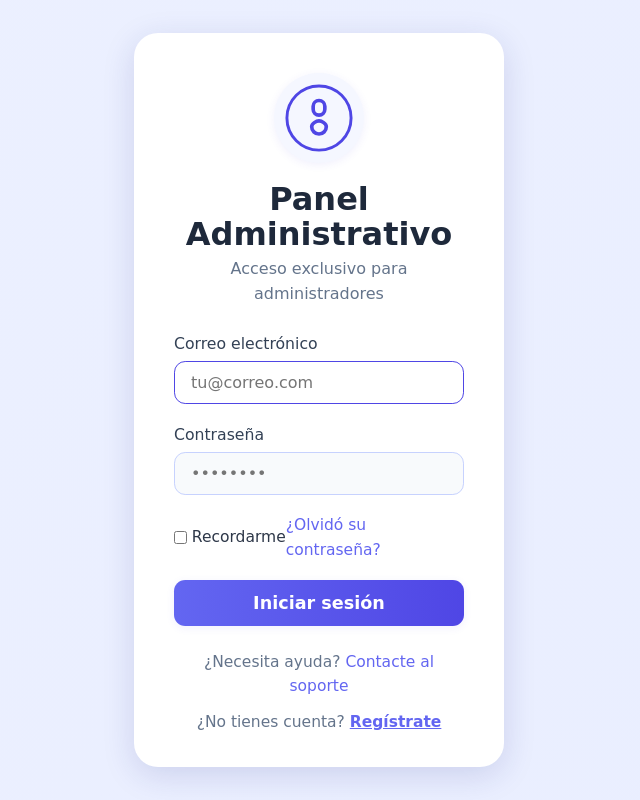
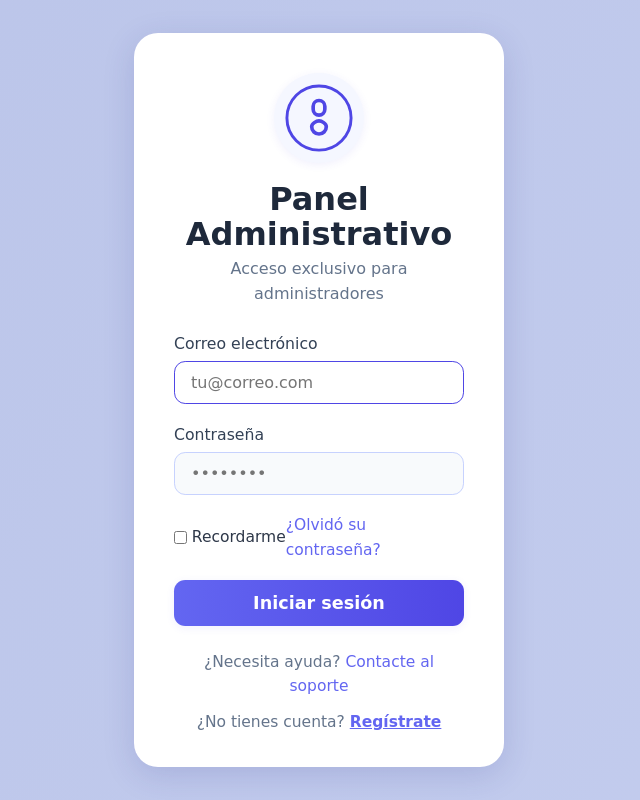
Before and after one commit to Garay-Ana/gecco-for-kinds, a React (Vite) app in the folder frontend/: page /admin/login in a window 1280 px wide. Shown: the whole page, without its empty margins (321-961 px from the left). Built offline with nearby package versions, Linux system fonts and the light colour scheme.

Commit message:
first commit

```diff
--- a/frontend/src/pages/admin.css
+++ b/frontend/src/pages/admin.css
@@ -1,7 +1,7 @@
 /* Estilos modernos y profesionales para el login de administrador */
 .adminlogin-bg-gradient {
   min-height: 100vh;
-  background: linear-gradient(120deg, #f5f7ff 0%, #e0e7ff 100%);
+  background: linear-gradient(120deg, #9eaad8 0%, #e0e7ff 100%);
   display: flex;
   align-items: center;
   justify-content: center;
```
